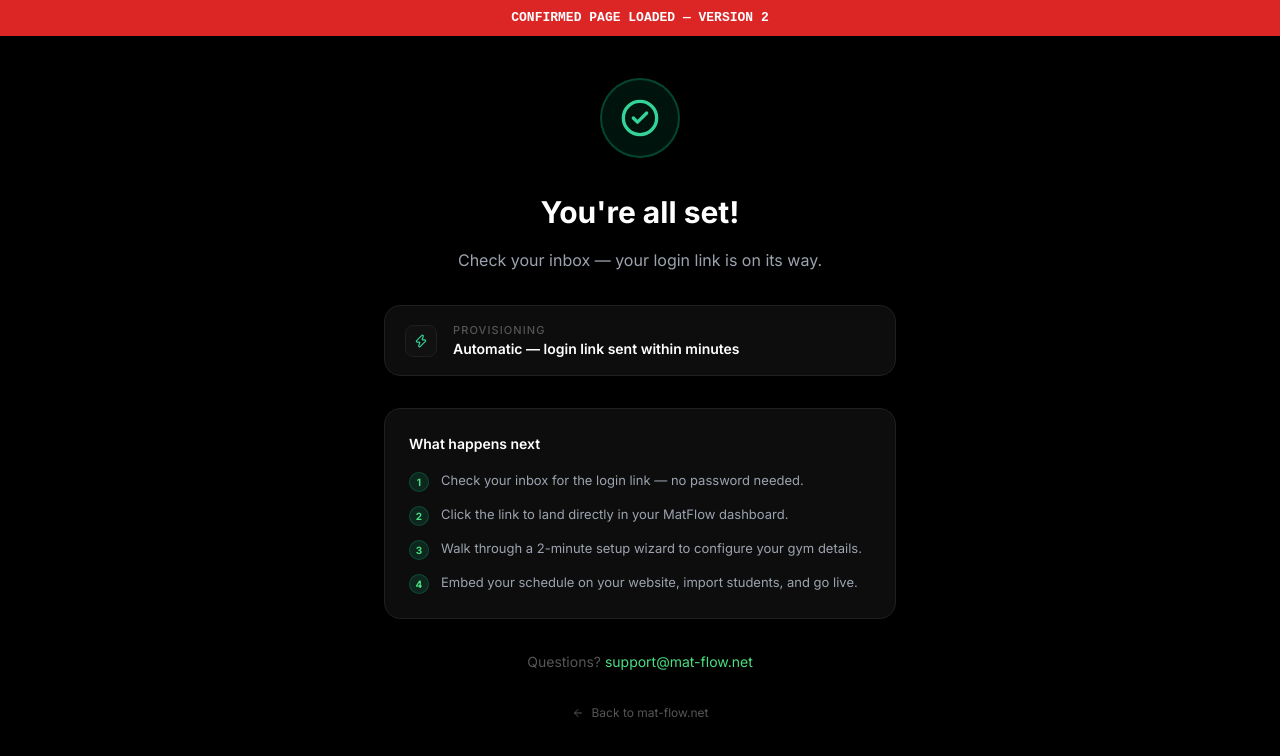
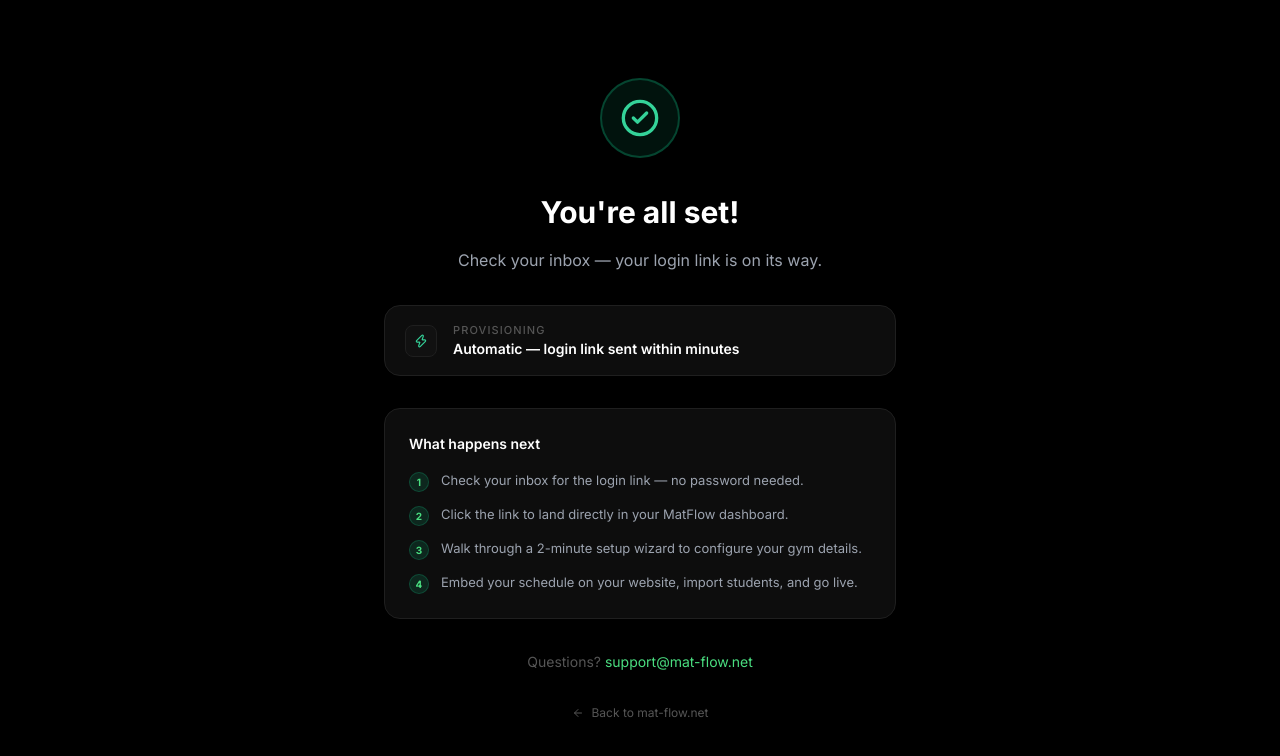
Before and after one commit to swamicito/MatFlow, a Next.js app: page /signup/confirmed in a window 1280 px wide. Shown: the top 756 px of the page. Built offline with nearby package versions, Linux system fonts and the light colour scheme; no server answers.

Commit message:
chore: remove red debug banner from /signup/confirmed

```diff
--- a/app/signup/confirmed/confirmed-content.tsx
+++ b/app/signup/confirmed/confirmed-content.tsx
@@ -47,10 +47,6 @@ export default function ConfirmedContent() {
       style={{ minHeight: "100vh", background: "#000" }}
       className="flex flex-col items-center justify-center p-6"
     >
-      {/* DEBUG BANNER — remove after confirming page loads */}
-      <div style={{ position: "fixed", top: 0, left: 0, right: 0, background: "#dc2626", color: "#fff", textAlign: "center", padding: "8px", fontSize: 13, fontWeight: 700, zIndex: 9999, fontFamily: "monospace" }}>
-        CONFIRMED PAGE LOADED — VERSION 2
-      </div>
       <div className="w-full max-w-lg space-y-8">
 
         {/* Success icon */}
```
